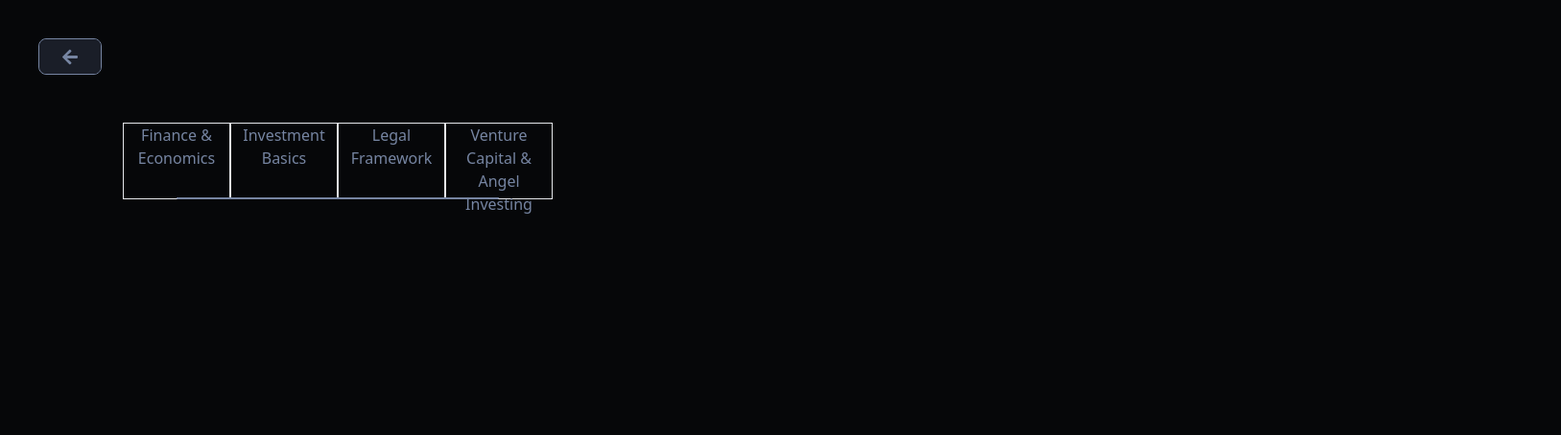
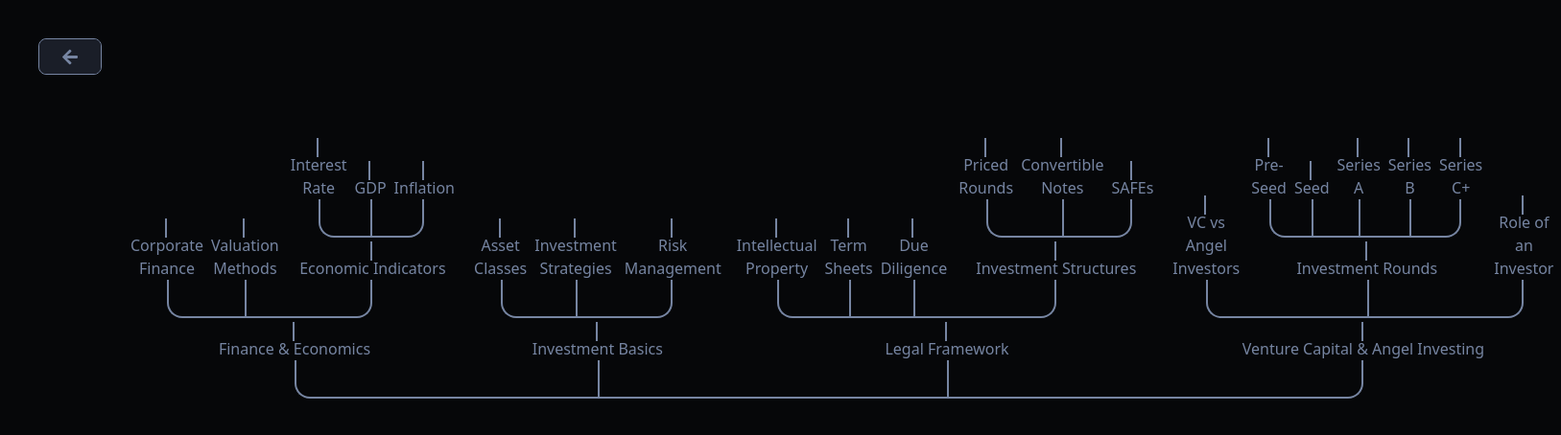
Before and after one commit to Lavryniukk/omniscent-frontend, a Next.js app: page /prototype/testPage in a window 1280 px wide. Shown: the top 454 px of the page at 96% size, 1627 px wide, since content can reach past the window. Built offline with nearby package versions, Linux system fonts and the light colour scheme.

Commit message:
Alpha version of lib

```diff
--- a/app/modules/graph/GraphTree.tsx
+++ b/app/modules/graph/GraphTree.tsx
@@ -1,15 +1,14 @@
-"use client";
 import { treenode } from "@/app/shared/types/node";
-let getAfter = (node: treenode, nodeArray: Array<treenode>, height: number) => {
+let getAfter = (node: treenode, nodeArray: Array<treenode>, height: string) => {
   let firstEl: treenode = nodeArray[0];
+  let lastEl: treenode = nodeArray[nodeArray.length - 1];
   let rounded = "";
-  let lastEl: treenode = nodeArray[nodeArray.length - 1];
   let after: string = "";
   if (node == firstEl) {
-    rounded = " after:rounded-bl-2xl after:border-l-2";
+    rounded = " after:rounded-bl-2xl";
   }
   if (lastEl !== node) {
-    after = `after:absolute after:right-0 ${rounded} after:h-${height.toString} after:border-b-2 after:border-accent after:w-1/2 after:bottom-0 `;
+    after = `after:absolute after:right-0 ${rounded} after:border-l-2 after:h-10 after:border-b-2 after:border-accent after:w-1/2 after:bottom-0 `;
   }
 
   return after;
@@ -17,40 +16,56 @@ let getAfter = (node: treenode, nodeArray: Array<treenode>, height: number) => {
 let getBefore = (
   node: treenode,
   nodeArray: Array<treenode>,
-  height: number
+  height: string
 ) => {
   let firstEl: treenode = nodeArray[0];
+  let lastEl: treenode = nodeArray[nodeArray.length - 1];
+  let rounded = "";
   let before: string = "";
-  let rounded = "";
-  let lastEl: treenode = nodeArray[nodeArray.length - 1];
   if (node == lastEl) {
-    rounded = " before:rounded-br-2xl";
+    rounded = " before:rounded-br-2xl before:border-r-2";
   }
   if (firstEl !== node) {
-    before = `before:absolute before:left-0 ${rounded} before:h-${height.toString()} before:border-b-2 before:border-accent before:w-1/2 before:bottom-0 before:border-r-2`;
+    before = `before:absolute before:left-0 ${rounded} before:border-b-2 before:h-10 before:border-accent before:w-1/2 before:bottom-0 `;
   }
 
   return before;
 };
 let GraphTree = ({ treeObjectArray }: { treeObjectArray: Array<treenode> }) => {
-  let heightOfSpacing = 10;
-  let generateTreeGraph = () => {
-    let result = treeObjectArray.map((node) => {
-      let after = getAfter(node, treeObjectArray, heightOfSpacing);
-      let before = getBefore(node, treeObjectArray, heightOfSpacing);
-      return (
+  let heightOfSpacing = "12";
+  let generateTreeGraph = (tree: Array<treenode>) => {
+    let result = tree.map((node) => {
+      let arrowTopAfter =
+        "after:absolute after:right-1/2 after:-top-4  after:bg-accent after:h-5 after:w-0.5";
+      let after = getAfter(node, tree, heightOfSpacing);
+      let before = getBefore(node, tree, heightOfSpacing);
+      return node.children ? (
         <ul
           key={node.id}
-          className={` w-28 ${after} ${before}  relative text-center text-accent`}
+          className={`w-fit  ${after} ${before} p-1 flex-col-reverse pb-10 flex relative text-center text-accent`}
         >
-          <div key={node.id} className="border h-20">
+          <div
+            className={` w-full mx-auto mt-5 relative text-center ${arrowTopAfter}`}
+          >
             {node.name}
           </div>
+          <div className="flex flex-row h-fit w-fit">
+            {generateTreeGraph(node.children)}
+          </div>
         </ul>
+      ) : (
+        <li
+          key={node.id}
+          className={`h-32 w-fit ${after} ${before} relative text-center text-accent`}
+        ></li>
       );
     });
     return result;
   };
-  return <div className="w-fit h-fit flex flex-row">{generateTreeGraph()}</div>;
+  return (
+    <div className="w-fit h-fit flex flex-row">
+      {generateTreeGraph(treeObjectArray)}
+    </div>
+  );
 };
 export default GraphTree;
```
Also changed, not shown: 1 other file (tests, documents, lock files or other folders).
